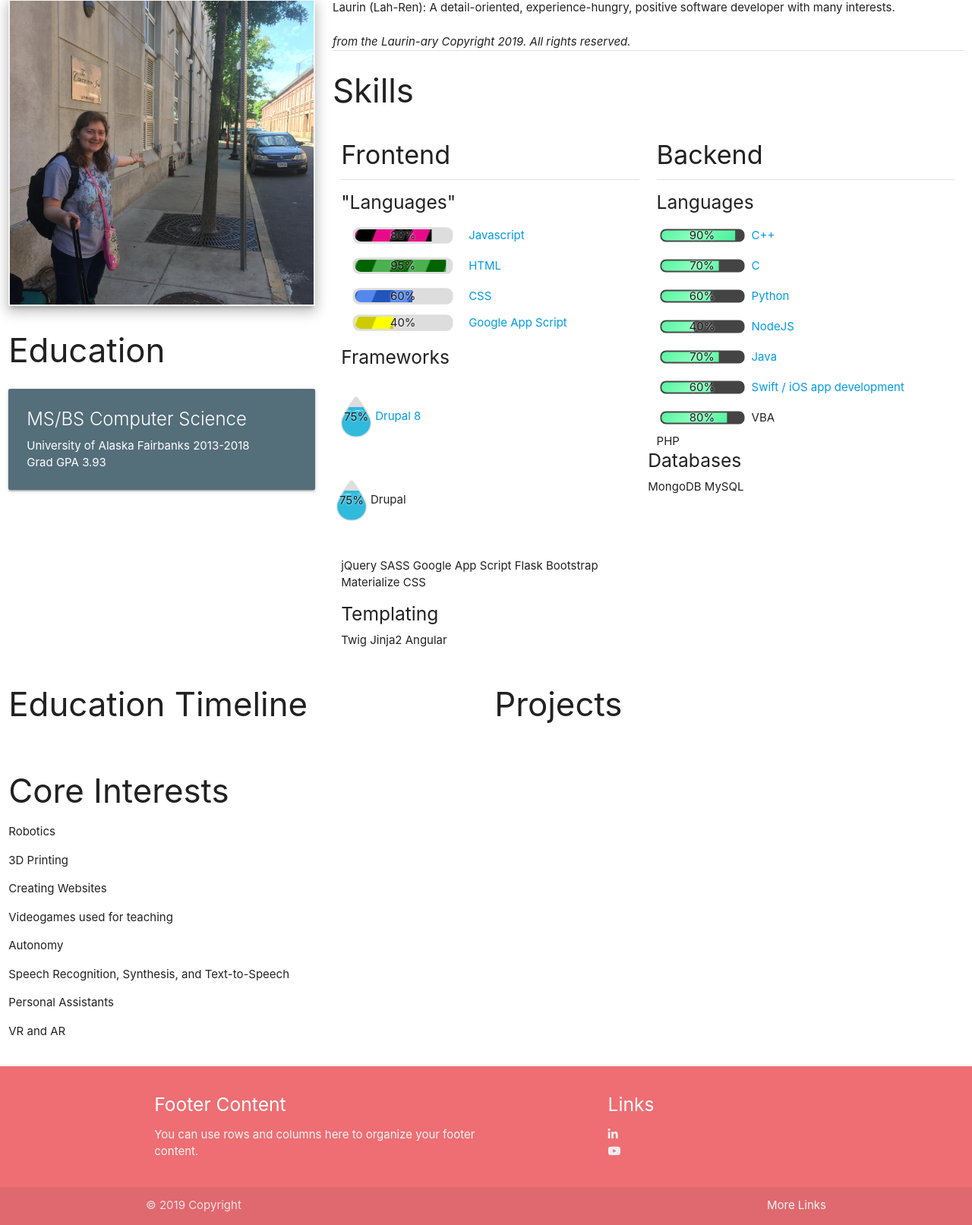
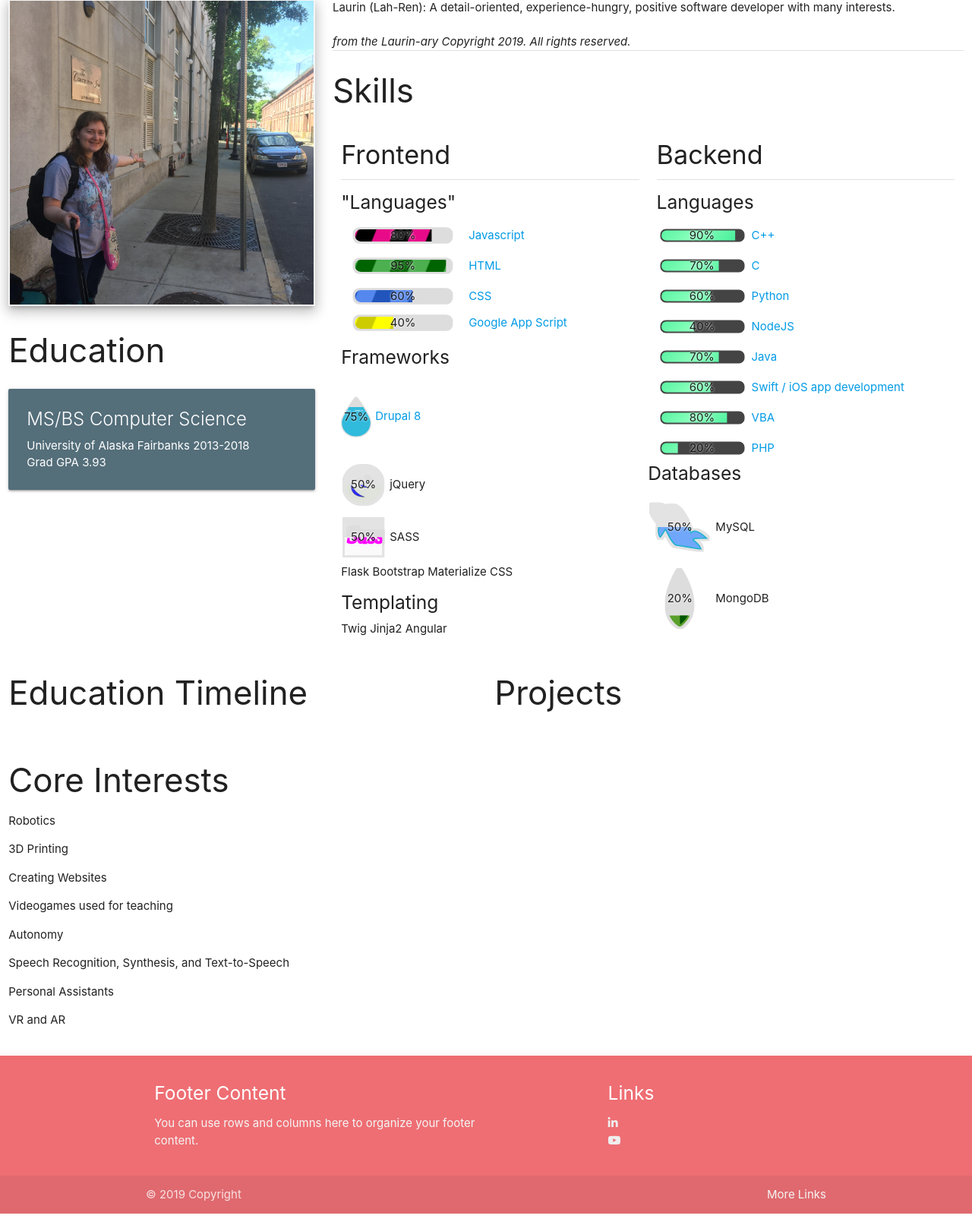
Before and after one commit to Dev-Laurin/portfolioWebsite, a Flask app: page / in a window 1280 px wide. Shown: the part 88-1701 px from the top of the page at 76% size. Run offline with Flask 2, Linux system fonts and the light colour scheme; some libraries are stand-ins or nearby versions.

Commit message:
Added custom loaders.

```diff
--- a/pythonSite/templates/index.html
+++ b/pythonSite/templates/index.html
@@ -94,19 +94,17 @@
 								<a class="modal-trigger" href="#drupalModal">Drupal 8</a>
 							</div>
 						</div>
-						<div class="row flex-parent">
-							<div class="flex-item ldBar label-center loading-images" data-value="75" data-type="fill" data-path="m 158.30303,967.54875 c 0,39.59355 -33.77827,71.69045 -75.445863,71.69045 -41.667606,0 -75.4458706,-32.0969 -75.4458706,-71.69045 0,-39.59355 75.4458706,-134.41959 75.4458706,-134.41959 0,0 75.445863,94.82605 75.445863,134.41959 z" data-fill="data:ldbar/res,bubble(#30badc,#fff,20,1)" >
-							</div>
-							<div>
-								Drupal
-							</div>
+						<div class="flex-parent">
+							<div class="flex-item-left ldBar label-center" data-type="fill" data-img="../static/images/jquery.svg" data-value="50" data-img-size="50,50" ></div>
+							<div>jQuery</div>
+						</div>
+
+						<div class="flex-parent">
+							<div class="flex-item-left ldBar label-center" data-type="fill" data-img="../static/images/sass.svg" data-value="50" data-img-size="50,50" ></div>
+							<div>SASS</div>
 						</div>
 
 						<div>
-						jQuery
-						SASS
-						Google App Script
-
 						Flask
 						Bootstrap
 						Materialize CSS
@@ -168,14 +166,26 @@
 							<div class="flex-item-left ldBar label-center" data-value="80" style="width: 120px; height: 30px;" data-preset="energy" data-stroke="#ffff00">
 							</div>
 							<div>
-								VBA
+								<a class="modal-trigger" href="#vbaModal">VBA</a>
 							</div>
 						</div>
-						PHP
+						<div class="flex-parent">
+							<div class="flex-item-left ldBar label-center" data-value="20" style="width: 120px; height: 30px;" data-preset="energy" data-stroke="#ffff00">
+							</div>
+							<div>
+								<a class="modal-trigger" href="#vbaModal">PHP</a>
+							</div>
+						</div>
 					</div>
 					<h5> Databases </h5>
-					MongoDB
-						MySQL
+					<div class="flex-parent">
+						<div class="flex-item-left ldBar label-center" data-type="fill" data-img="../static/images/mysql.svg" data-value="50" data-img-size="75,75" ></div>
+						<div>MySQL</div>
+					</div>
+					<div class="flex-parent">
+						<div class="flex-item-left ldBar label-center" data-type="fill" data-img="../static/images/mongodb.svg" data-value="20" data-img-size="75,75" ></div>
+						<div>MongoDB</div>
+					</div>
 				</div>
 	  	</div>
 
@@ -294,6 +304,27 @@
     </div>
   </div>
 
+  <!-- Swift/iOS modal -->
+  <div id="vbaModal" class="modal">
+    <div class="modal-content">
+    	<div>
+      	<h4>VBA Proficiency</h4>
+      	<p>Early in my college career as a programmer, I worked at Wrights and was given permission to program
+      	 a timeclock for the entire workplace. Having made a version in Excel and Access, the workplace was able to use my timeclock for free, no longer using a punch card machine. </p>
+      </div>
+      <div class="carousel carousel-slider center">
+		    <a class="carousel-item" style="width: 50%;" ><img src="../static/images/portfolioImages/IMG-3514.PNG"></a>
+		    <a class="carousel-item " style="width: 50%;"><img src="../static/images/portfolioImages/IMG-3515.PNG"></a>
+		    <a class="carousel-item" style="width: 50%;"><img src="../static/images/portfolioImages/IMG-3516.PNG"></a>
+		    <a class="carousel-item " style="width: 50%;"><img src="../static/images/portfolioImages/IMG-3517.PNG"></a>
+		    <a class="carousel-item " style="width: 50%;"><img src="../static/images/portfolioImages/IMG-3518.PNG"></a>
+		  </div>
+    </div>
+    <div class="modal-footer">
+      <a href="#!" class="modal-close waves-effect waves-green btn-flat">Close</a>
+    </div>
+  </div>
+
 	<!-- Include Javascript from libraries -->
 	<script type="text/javascript" src="../static/materialize/js/materialize.min.js"></script>
 	<script type="text/javascript" src="../static/loading-bar/loading-bar.js"></script>
```
Also changed, not shown: pythonSite/static/images/flask.svg (added), pythonSite/static/images/jquery.svg (added), pythonSite/static/images/mongodb.svg (added), pythonSite/static/images/mysql.svg (added), pythonSite/static/images/sass.svg (added).
